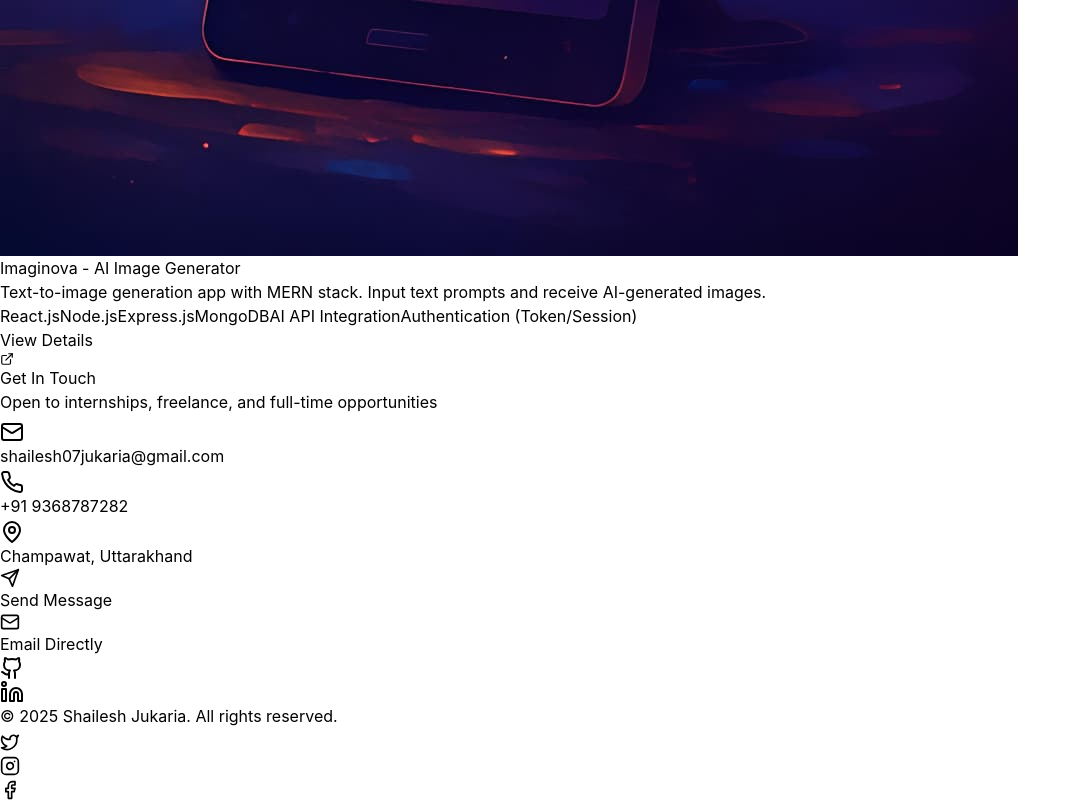
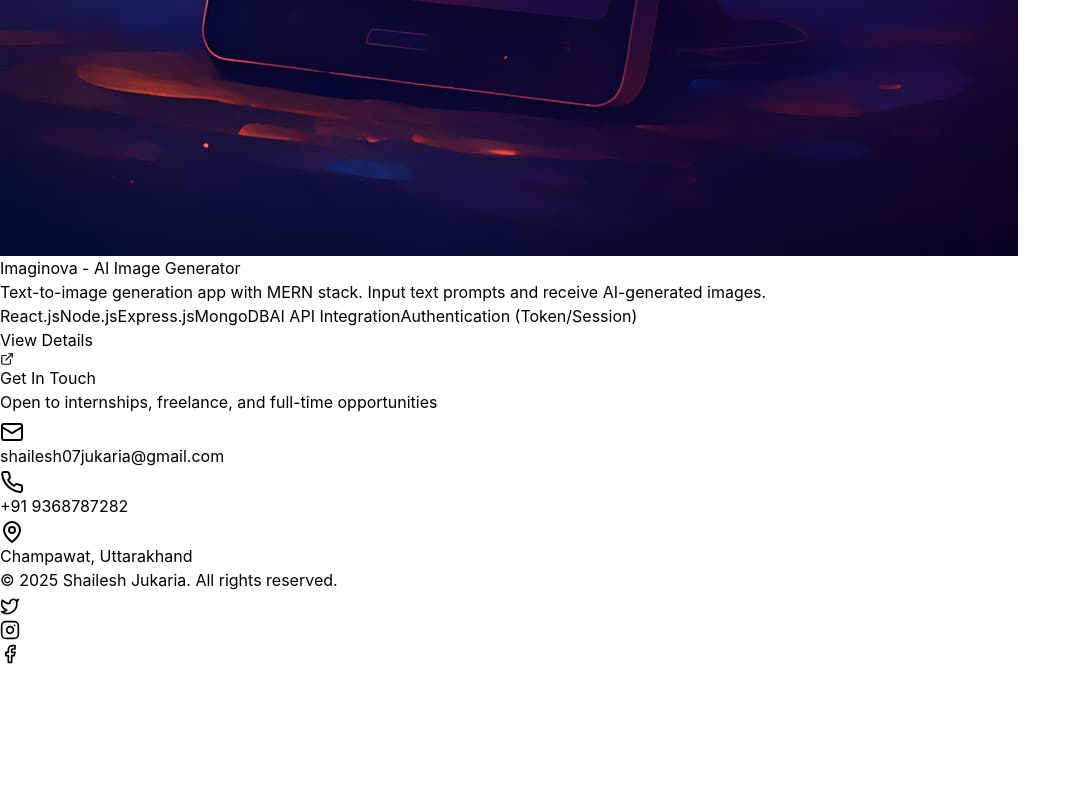
Before and after one commit to shaileshjukaria/Portfolio, a React (Vite) app: page / in a window 1280 px wide. Shown: the part 8854-9654 px from the top of the page, without its empty margins (0-1081 px from the left). After the commit the page ends 9518 px from the top, so only its background shows below. Built offline with nearby package versions, Linux system fonts and the light colour scheme; the HTML template or start-up script is replaced by a standard one.

Commit message:
Refactor SkillCard component: Streamline contact information rendering and improve layout structure

```diff
--- a/src/App.jsx
+++ b/src/App.jsx
@@ -621,7 +621,6 @@ const SkillCard = ({ icon, name, level }) => (
                    style={{padding: '2px', WebkitMask: 'linear-gradient(#fff 0 0) content-box, linear-gradient(#fff 0 0)', WebkitMaskComposite: 'xor', maskComposite: 'exclude'}}/>
             </div>
 
-            <div className="grid md:grid-cols-2 gap-8">
             <div className="space-y-6">
               {[
                 { Icon: Mail, text: 'shailesh07jukaria@gmail.com', href: 'mailto:shailesh07jukaria@gmail.com' },
@@ -632,7 +631,7 @@ const SkillCard = ({ icon, name, level }) => (
                   {href ? (
                     <a
                       href={href}
-                        className={`group/item relative ${t.cardBg} border ${t.border} rounded-xl p-4 hover:scale-105 transition-all overflow-hidden flex items-start gap-3 cursor-pointer block`}
+                      className={`group/item relative ${t.cardBg} border ${t.border} rounded-xl p-4 hover:scale-105 transition-all overflow-hidden flex items-start gap-3 cursor-pointer`}
                     >
                       <div className="absolute inset-0 rounded-xl opacity-0 group-hover/item:opacity-100 transition-opacity duration-300">
                         <div className="absolute inset-0 rounded-xl bg-gradient-to-r from-purple-500 to-orange-500 animate-border-spin"
@@ -653,31 +652,6 @@ const SkillCard = ({ icon, name, level }) => (
                   )}
                 </div>
               ))}
-              </div>
-              <div className="flex flex-col justify-center gap-4">
-                <button
-                  onClick={() => setShowContactForm(true)}
-                  className={`w-full px-8 py-4 ${t.buttonBg} ${t.buttonHover} rounded-lg font-semibold transition-all hover:scale-105 shadow-lg flex items-center justify-center gap-2 text-white`}>
-                  <Send size={20} />
-                  Send Message
-                </button>
-                <a
-                  href="mailto:shailesh07jukaria@gmail.com"
-                  className={`w-full px-8 py-4 border-2 border-purple-500 ${t.textSecondary} rounded-lg font-semibold transition-all hover:bg-purple-500/10 hover:scale-105 flex items-center justify-center gap-2`}>
-                  <Mail size={20} />
-                  Email Directly
-                </a>
-                <div className="flex gap-4 justify-center mt-2">
-                  <a href="https://github.com/shaileshjukaria" target="_blank" rel="noopener noreferrer"
-                    className={`p-3 ${t.cardBg} border ${t.border} rounded-lg hover:scale-110 transition-all`}>
-                    <Github size={24} />
-                  </a>
-                  <a href="https://www.linkedin.com/in/shailesh-jukaria-1b6998361" target="_blank" rel="noopener noreferrer"
-                    className={`p-3 ${t.cardBg} border ${t.border} rounded-lg hover:scale-110 transition-all`}>
-                    <Linkedin size={24} />
-                  </a>
-                </div>
-              </div>
             </div>
           </div>
         </div>
```
Lines whose indentation alone changed are shown as unchanged.
